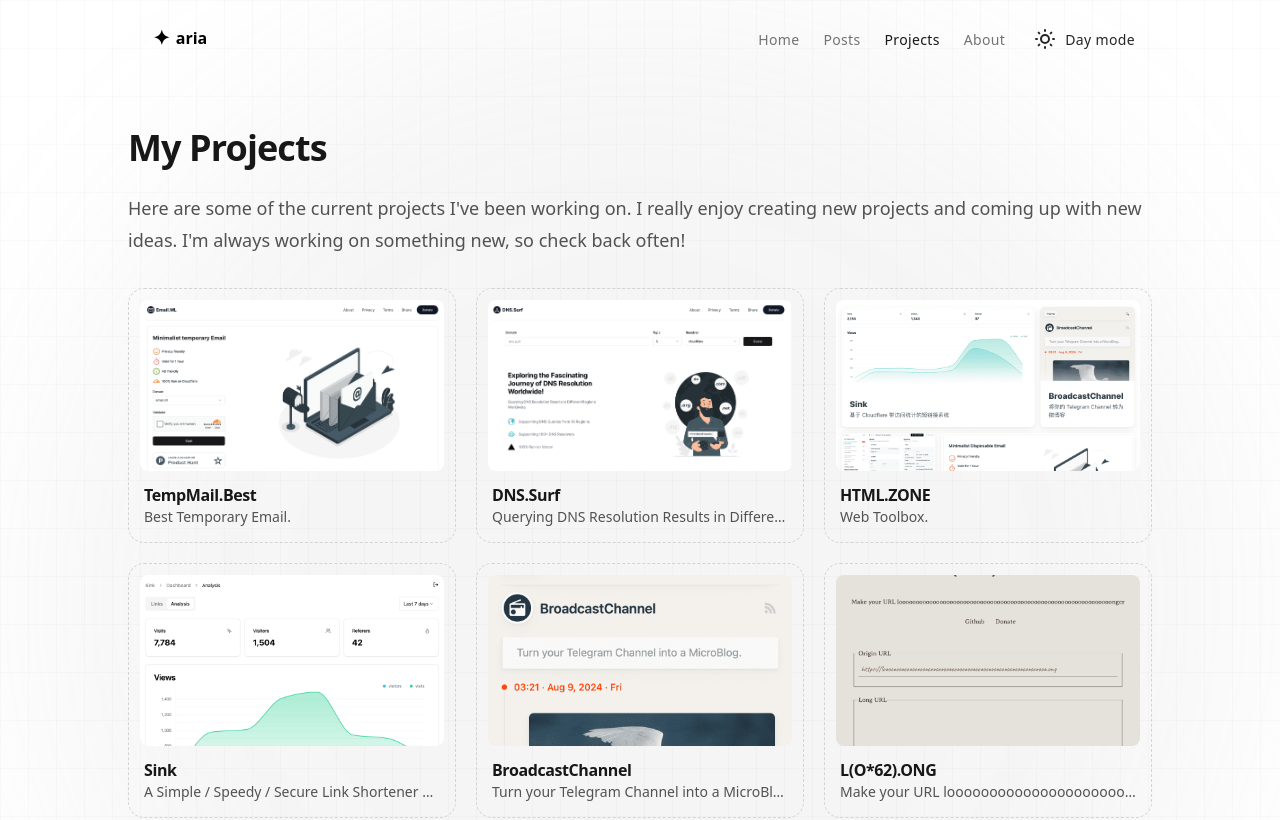
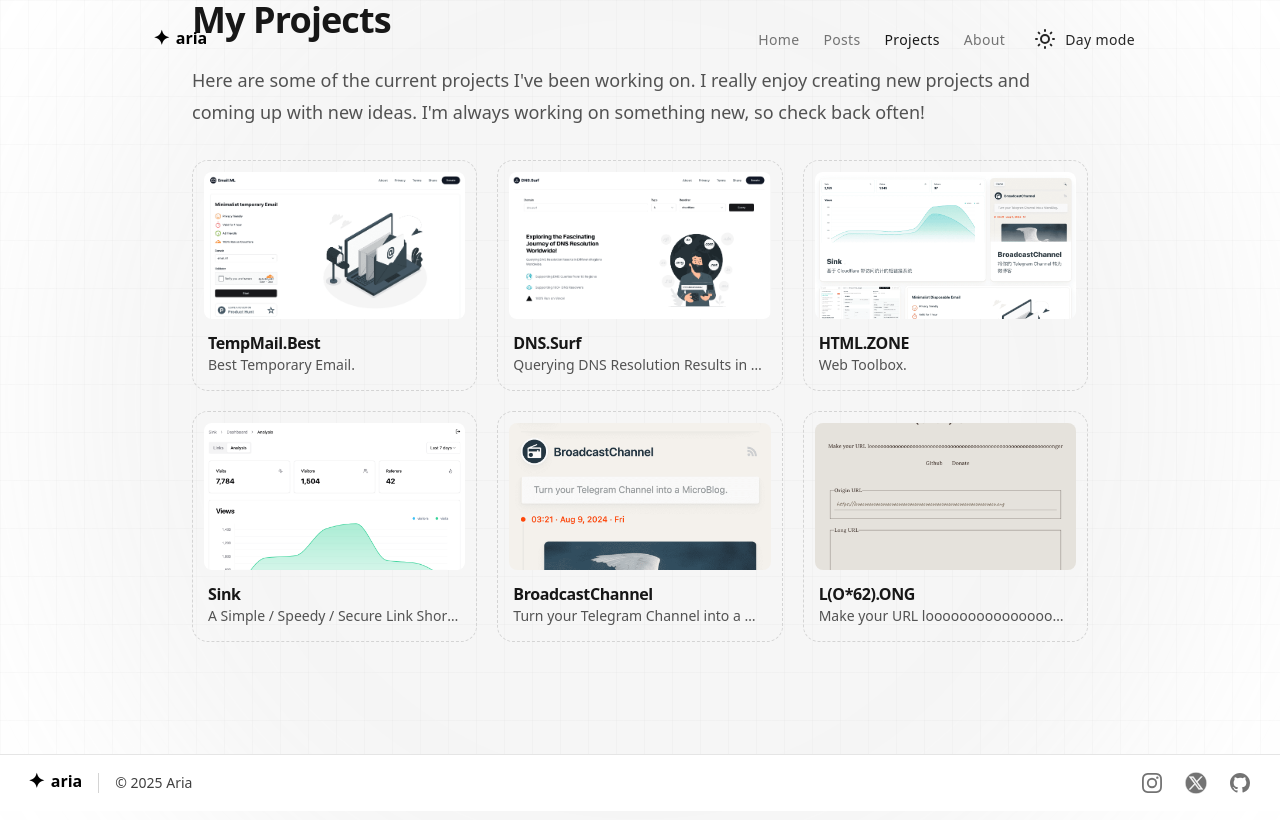
Before and after one commit to Ember-Moth/LandingPage, a Next.js app: page /projects in a window 1280 px wide. Shown: the top 820 px of the page. Built offline with nearby package versions, Linux system fonts and the light colour scheme.

Commit message:
fix: adjust layout to prevent scrollbar and fix footer position

```diff
--- a/src/app/page.tsx
+++ b/src/app/page.tsx
@@ -7,14 +7,17 @@
 
 export default function Home() {
   return (
-    <main className="flex h-[100vh] flex-col antialiased bg-white dark:bg-neutral-950 overflow-hidden">
-      <Navbar />
-      <div className="flex-grow flex flex-col">
-        <div className="absolute inset-0 z-0">
-          <div className="absolute inset-0 bg-[linear-gradient(to_right,#8080800a_1px,transparent_1px),linear-gradient(to_bottom,#8080800a_1px,transparent_1px)] bg-[size:28px_48px] -z-10"></div>
-          <div className="absolute left-0 right-0 top-0 -z-10 m-auto h-[1200px] w-[1200px] rounded-full bg-neutral-400 opacity-10 blur-[100px]"></div>
-        </div>
-        <div className="relative flex-grow flex flex-col">
+    <div className="relative h-screen bg-white dark:bg-neutral-950">
+      {/* Background effects */}
+      <div className="fixed inset-0 pointer-events-none">
+        <div className="absolute inset-0 bg-[linear-gradient(to_right,#8080800a_1px,transparent_1px),linear-gradient(to_bottom,#8080800a_1px,transparent_1px)] bg-[size:28px_48px]"></div>
+        <div className="absolute left-1/2 top-1/2 -translate-x-1/2 -translate-y-1/2 h-[1200px] w-[1200px] rounded-full bg-neutral-400 opacity-10 blur-[100px]"></div>
+      </div>
+
+      {/* Content */}
+      <div className="relative z-10 flex flex-col h-full">
+        <Navbar />
+        <div className="flex-1 flex items-center">
           <div className="flex flex-row items-center justify-between w-full max-w-5xl mx-auto px-4 sm:px-6 lg:px-8 gap-12">
             <div className="w-[45%] text-left">
               <h1 className="text-4xl font-bold tracking-tight text-neutral-900 dark:text-white sm:text-5xl">
@@ -60,8 +63,8 @@
             </div>
           </div>
         </div>
+        <Footer />
       </div>
-      <Footer />
-    </main>
+    </div>
   );
 }
--- a/src/app/projects/page.tsx
+++ b/src/app/projects/page.tsx
@@ -1,9 +1,10 @@
 'use client';
 
 import { useState, useEffect } from "react";
-import Navbar from "@/components/Navbar";
-import Footer from "@/components/Footer";
+import Link from "next/link";
 import Image from "next/image";
+import Navbar from '@/components/Navbar'
+import Footer from '@/components/Footer'
 
 const projects = [
   {
@@ -56,17 +57,20 @@
   }
 
   return (
-    <main className="min-h-screen flex flex-col">
-      <div className="relative flex-grow flex flex-col">
-        <div className="absolute inset-0 z-0">
-          <div className="absolute inset-0 bg-[linear-gradient(to_right,#8080800a_1px,transparent_1px),linear-gradient(to_bottom,#8080800a_1px,transparent_1px)] bg-[size:28px_48px] -z-10"></div>
-          <div className="absolute left-0 right-0 top-0 -z-10 m-auto h-[1200px] w-[1200px] rounded-full bg-neutral-400 opacity-10 blur-[100px]"></div>
+    <div className="relative h-screen bg-white dark:bg-neutral-950">
+      {/* Background effects */}
+      <div className="fixed inset-0 pointer-events-none">
+        <div className="absolute inset-0 bg-[linear-gradient(to_right,#8080800a_1px,transparent_1px),linear-gradient(to_bottom,#8080800a_1px,transparent_1px)] bg-[size:28px_48px]"></div>
+        <div className="absolute left-1/2 top-1/2 -translate-x-1/2 -translate-y-1/2 h-[1200px] w-[1200px] rounded-full bg-neutral-400 opacity-10 blur-[100px]"></div>
       </div>
 
+      {/* Content */}
+      <div className="relative z-10 flex flex-col h-full">
         <Navbar />
-
-        <section className="relative z-20 max-w-5xl mx-auto mt-32 mb-12 px-7 lg:px-0">
-          <div className="relative z-20 w-full mx-auto lg:mx-0">
+        <div className="flex-1 flex items-center">
+          <div className="flex flex-col w-full max-w-5xl mx-auto px-4 sm:px-6 lg:px-8">
+            <section className="relative z-20 w-[896px] mx-auto">
+              <div className="relative z-20 w-full">
                 <h2 className="text-2xl font-bold tracking-tight text-neutral-900 dark:text-neutral-100 sm:text-3xl lg:text-4xl">
                   My Projects
                 </h2>
@@ -125,8 +129,9 @@
               </div>
             </section>
           </div>
-
+        </div>
         <Footer />
-    </main>
+      </div>
+    </div>
   );
 }
```
Lines whose indentation alone changed are shown as unchanged.
